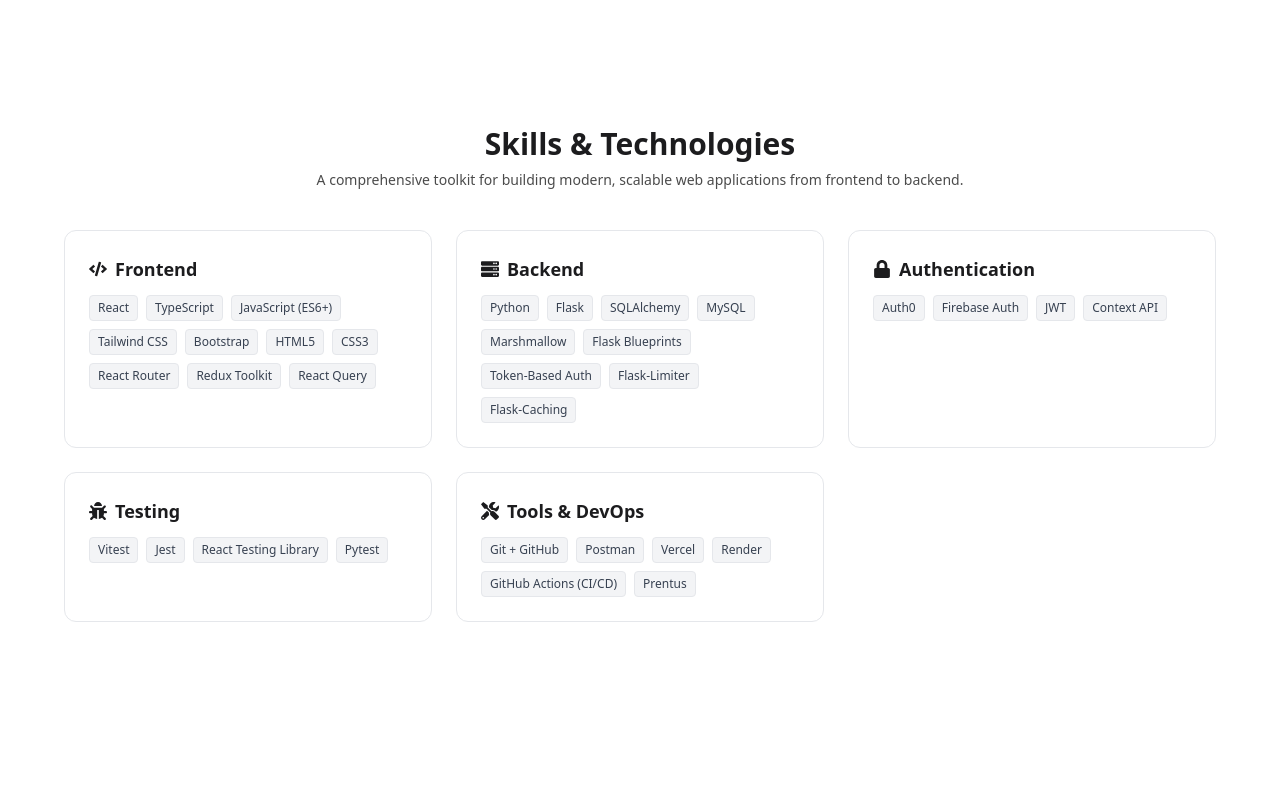
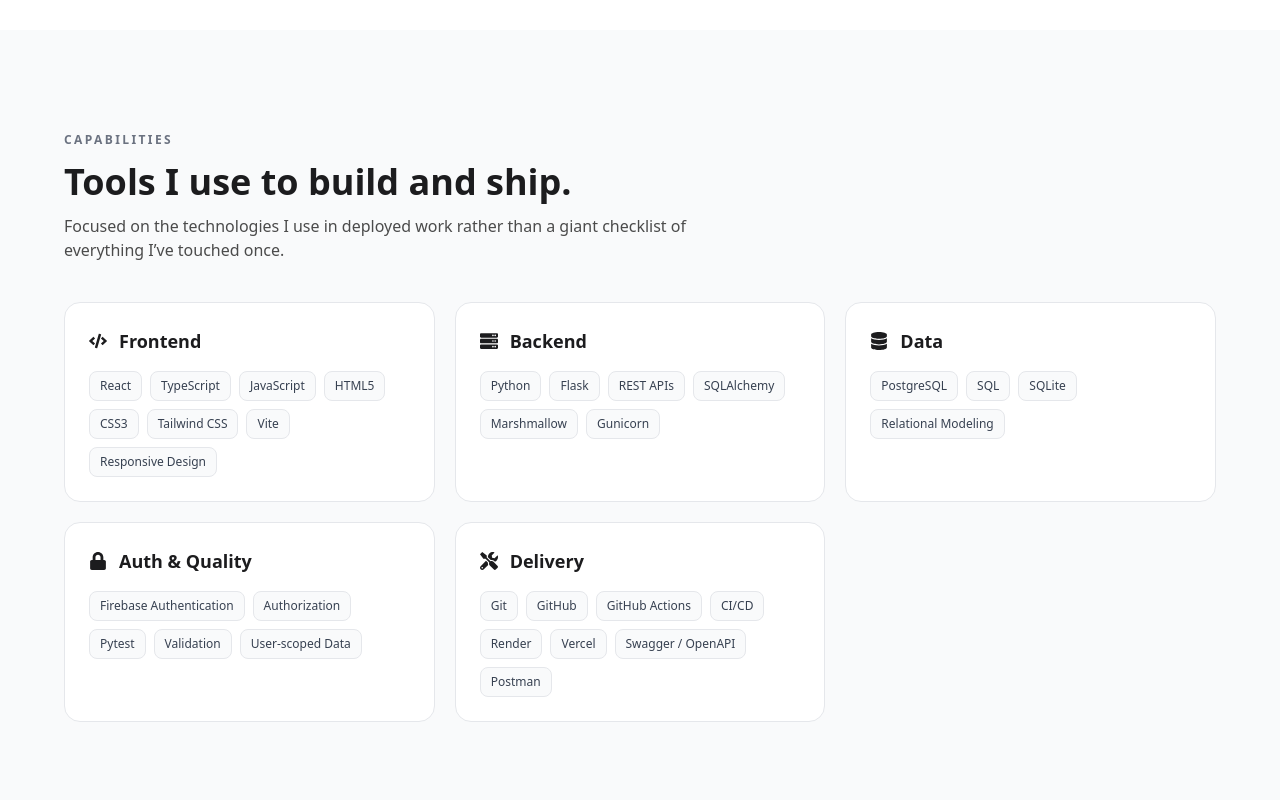
Before and after one commit to MotherTheresa64/portfolio-website, a React (Vite) app: page / in a window 1280 px wide. Shown: the part 2380-3180 px from the top of the page. Built offline with nearby package versions, Linux system fonts and the light colour scheme.

Commit message:
redesign: focus skills on demonstrated stack

```diff
--- a/src/components/Skills.tsx
+++ b/src/components/Skills.tsx
@@ -1,133 +1,34 @@
-import { FaCode, FaServer, FaLock, FaBug, FaTools } from "react-icons/fa";
-import { motion, useAnimation } from "framer-motion";
-import { useInView } from "react-intersection-observer";
-import { useEffect } from "react";
+import { FaCode, FaServer, FaDatabase, FaLock, FaTools } from "react-icons/fa";
 
-const skills = [
-  {
-    title: "Frontend",
-    icon: <FaCode />,
-    tags: [
-      "React",
-      "TypeScript",
-      "JavaScript (ES6+)",
-      "Tailwind CSS",
-      "Bootstrap",
-      "HTML5",
-      "CSS3",
-      "React Router",
-      "Redux Toolkit",
-      "React Query",
-    ],
-  },
-  {
-    title: "Backend",
-    icon: <FaServer />,
-    tags: [
-      "Python",
-      "Flask",
-      "SQLAlchemy",
-      "MySQL",
-      "Marshmallow",
-      "Flask Blueprints",
-      "Token-Based Auth",
-      "Flask-Limiter",
-      "Flask-Caching",
-    ],
-  },
-  {
-    title: "Authentication",
-    icon: <FaLock />,
-    tags: ["Auth0", "Firebase Auth", "JWT", "Context API"],
-  },
-  {
-    title: "Testing",
-    icon: <FaBug />,
-    tags: ["Vitest", "Jest", "React Testing Library", "Pytest"],
-  },
-  {
-    title: "Tools & DevOps",
-    icon: <FaTools />,
-    tags: [
-      "Git + GitHub",
-      "Postman",
-      "Vercel",
-      "Render",
-      "GitHub Actions (CI/CD)",
-      "Prentus",
-    ],
-  },
+const skillGroups = [
+  { title: "Frontend", icon: <FaCode />, tags: ["React", "TypeScript", "JavaScript", "HTML5", "CSS3", "Tailwind CSS", "Vite", "Responsive Design"] },
+  { title: "Backend", icon: <FaServer />, tags: ["Python", "Flask", "REST APIs", "SQLAlchemy", "Marshmallow", "Gunicorn"] },
+  { title: "Data", icon: <FaDatabase />, tags: ["PostgreSQL", "SQL", "SQLite", "Relational Modeling"] },
+  { title: "Auth & Quality", icon: <FaLock />, tags: ["Firebase Authentication", "Authorization", "Pytest", "Validation", "User-scoped Data"] },
+  { title: "Delivery", icon: <FaTools />, tags: ["Git", "GitHub", "GitHub Actions", "CI/CD", "Render", "Vercel", "Swagger / OpenAPI", "Postman"] },
 ];
 
-const Skills = () => {
-  const controls = useAnimation();
-  const [ref, inView] = useInView({ triggerOnce: true, threshold: 0.1 });
+const Skills = () => (
+  <section id="skills" className="py-24 px-6 bg-gray-50 dark:bg-gray-900">
+    <div className="max-w-6xl mx-auto">
+      <div className="max-w-2xl mb-10">
+        <span className="text-xs font-bold tracking-[0.2em] text-gray-500 dark:text-gray-400">CAPABILITIES</span>
+        <h2 className="text-4xl font-bold mt-3 mb-3 text-textMain dark:text-white">Tools I use to build and ship.</h2>
+        <p className="text-textSubtle dark:text-gray-300">Focused on the technologies I use in deployed work rather than a giant checklist of everything I’ve touched once.</p>
+      </div>
 
-  useEffect(() => {
-    if (inView) controls.start("visible");
-  }, [inView, controls]);
-
-  return (
-    <section id="skills" className="py-24 px-6 bg-main">
-      <div className="max-w-6xl mx-auto text-center">
-        <h2 className="text-3xl font-bold mb-2 text-textMain dark:text-white">
-          Skills & Technologies
-        </h2>
-        <p className="text-sm text-textSubtle dark:text-gray-300 mb-10">
-          A comprehensive toolkit for building modern, scalable web applications
-          from frontend to backend.
-        </p>
-
-        <motion.div
-          ref={ref}
-          initial="hidden"
-          animate={controls}
-          variants={{
-            hidden: { opacity: 0, y: 40 },
-            visible: {
-              opacity: 1,
-              y: 0,
-              transition: {
-                staggerChildren: 0.1,
-              },
-            },
-          }}
-          className="grid md:grid-cols-2 lg:grid-cols-3 gap-6 text-left"
-        >
-          {skills.map((section) => (
-            <motion.div
-              key={section.title}
-              variants={{
-                hidden: { opacity: 0, y: 30 },
-                visible: { opacity: 1, y: 0 },
-              }}
-              whileHover={{
-                scale: 1.03,
-                boxShadow: "0px 8px 20px rgba(0, 0, 0, 0.2)",
-              }}
-              transition={{ duration: 0.4, ease: "easeOut" }}
-              className="rounded-xl bg-white dark:bg-dark border border-borderLight dark:border-gray-700 p-6 cursor-default"
-            >
-              <div className="flex items-center gap-2 text-lg font-semibold mb-3 text-textMain dark:text-white">
-                {section.icon}
-                {section.title}
-              </div>
-              <div className="flex flex-wrap gap-2 text-xs">
-                {section.tags.map((tag) => (
-                  <span
-                    key={tag}
-                    className="px-2 py-1 rounded border border-gray-200 dark:border-gray-600 bg-gray-100 dark:bg-gray-800 text-gray-700 dark:text-gray-300 hover:bg-black hover:text-white dark:hover:bg-white dark:hover:text-black transition-all duration-200"
-                  >
-                    {tag}
-                  </span>
-                ))}
-              </div>
-            </motion.div>
-          ))}
-        </motion.div>
+      <div className="grid md:grid-cols-2 lg:grid-cols-3 gap-5">
+        {skillGroups.map((group) => (
+          <article key={group.title} className="rounded-2xl bg-white dark:bg-dark border border-gray-200 dark:border-gray-700 p-6">
+            <div className="flex items-center gap-3 font-semibold text-lg mb-4 text-textMain dark:text-white">{group.icon}<h3>{group.title}</h3></div>
+            <div className="flex flex-wrap gap-2">
+              {group.tags.map((tag) => <span key={tag} className="px-2.5 py-1.5 rounded-lg text-xs border border-gray-200 dark:border-gray-700 bg-gray-50 dark:bg-gray-800 text-gray-700 dark:text-gray-300">{tag}</span>)}
+            </div>
+          </article>
+        ))}
       </div>
-    </section>
-  );
-};
+    </div>
+  </section>
+);
 
 export default Skills;
```
